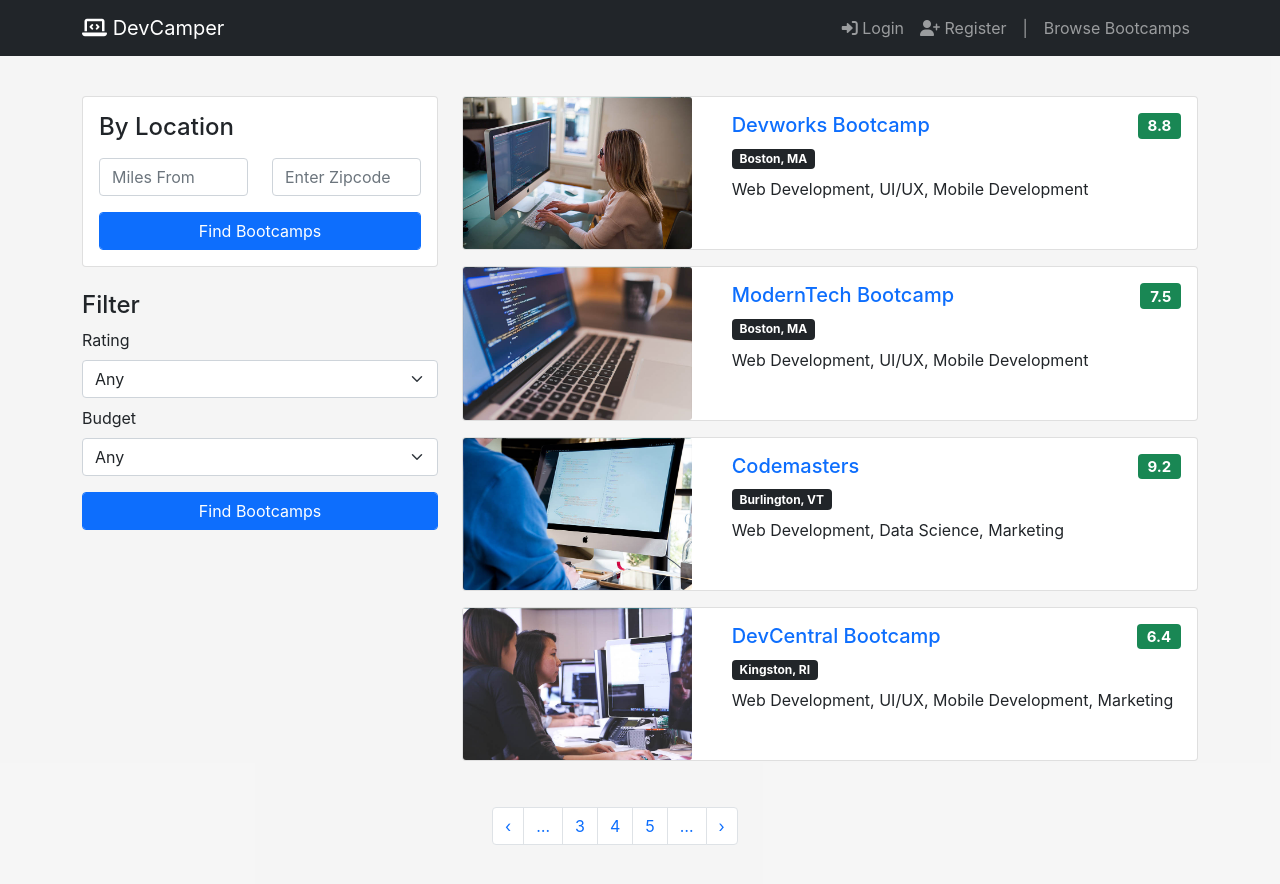
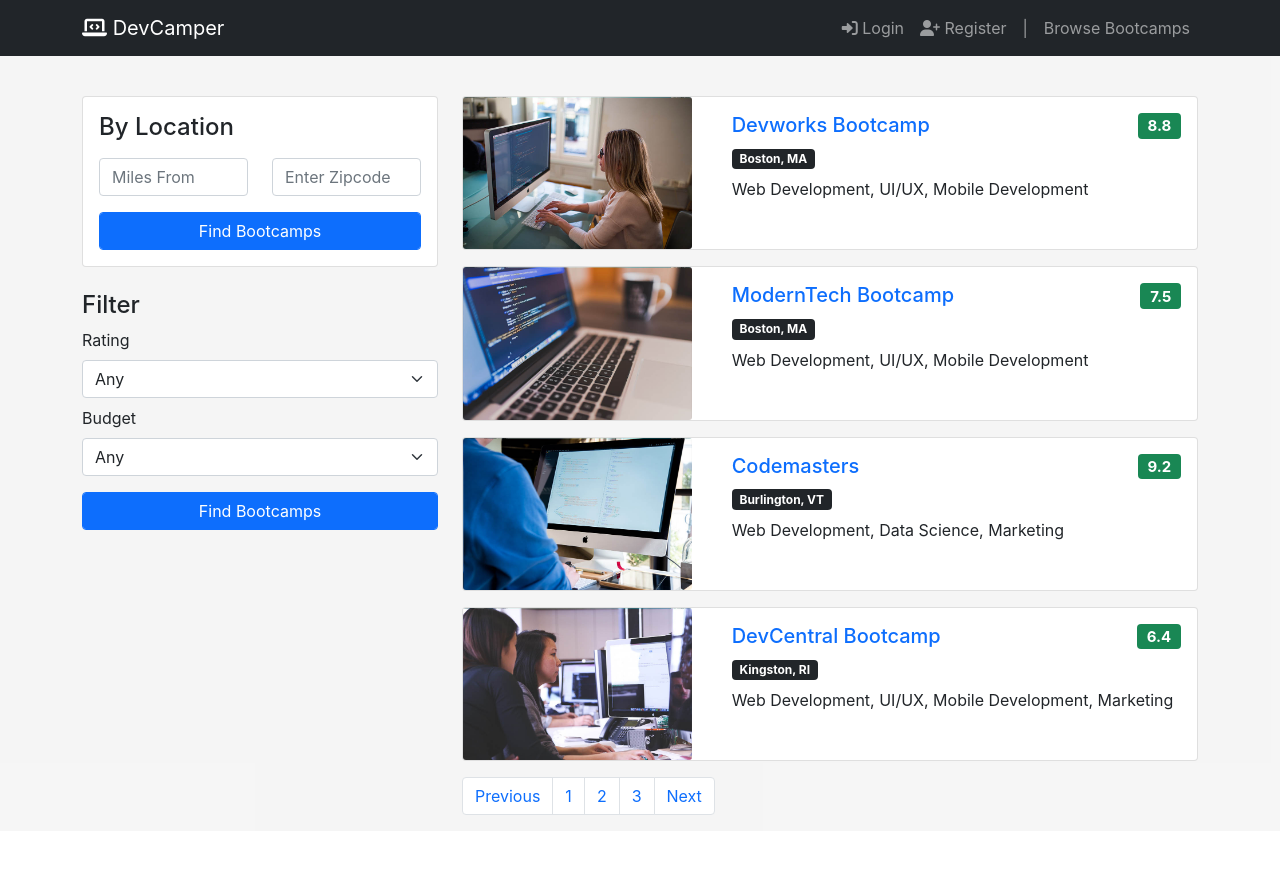
Before and after one commit to sholabioku/devcamper-api, a React (Create React App) app in the folder frontend/: page /bootcamps in a window 1280 px wide. Shown: the top 884 px of the page. After the commit the page ends 831 px from the top, so only its background shows below. Built offline with nearby package versions, Linux system fonts and the light colour scheme.

Commit message:
Add pagination

```diff
--- a/frontend/src/pages/bootcamps/Bootcamps.jsx
+++ b/frontend/src/pages/bootcamps/Bootcamps.jsx
@@ -204,18 +204,35 @@ const Bootcamps = () => {
                 </Col>
               </Row>
             </Card>
-            {/* Pagination */}
-            <div style={{ display: 'block', width: 700, padding: 30 }}>
-              <Pagination>
-                <Pagination.Prev />
-                <Pagination.Ellipsis />
-                <Pagination.Item>{3}</Pagination.Item>
-                <Pagination.Item>{4}</Pagination.Item>
-                <Pagination.Item>{5}</Pagination.Item>
-                <Pagination.Ellipsis />
-                <Pagination.Next />
-              </Pagination>
-            </div>
+            <nav aria-label="Page navigation example">
+              <ul className="pagination">
+                <li className="page-item">
+                  <Link className="page-link" to="#">
+                    Previous
+                  </Link>
+                </li>
+                <li className="page-item">
+                  <Link className="page-link" to="#">
+                    1
+                  </Link>
+                </li>
+                <li className="page-item">
+                  <Link className="page-link" to="#">
+                    2
+                  </Link>
+                </li>
+                <li className="page-item">
+                  <Link className="page-link" to="#">
+                    3
+                  </Link>
+                </li>
+                <li className="page-item">
+                  <Link className="page-link" to="#">
+                    Next
+                  </Link>
+                </li>
+              </ul>
+            </nav>
           </Col>
         </Row>
       </Container>
```
